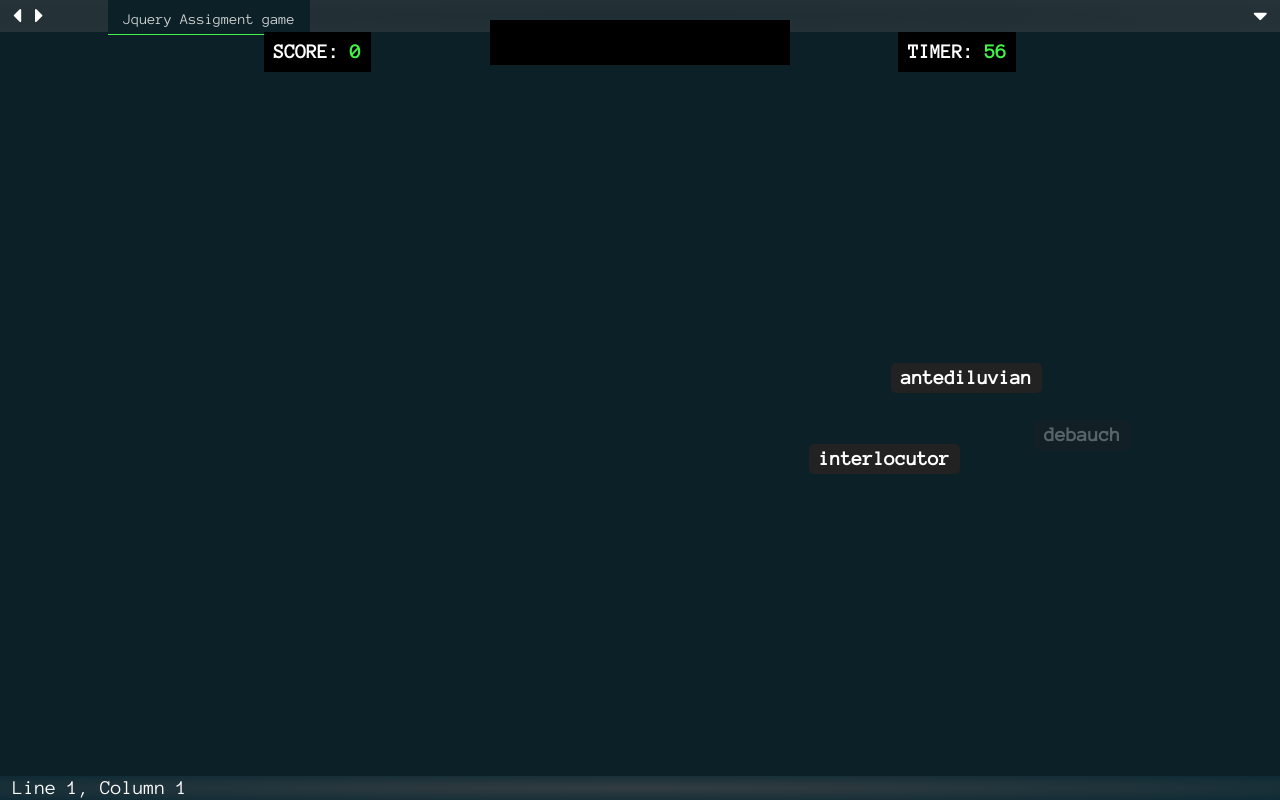
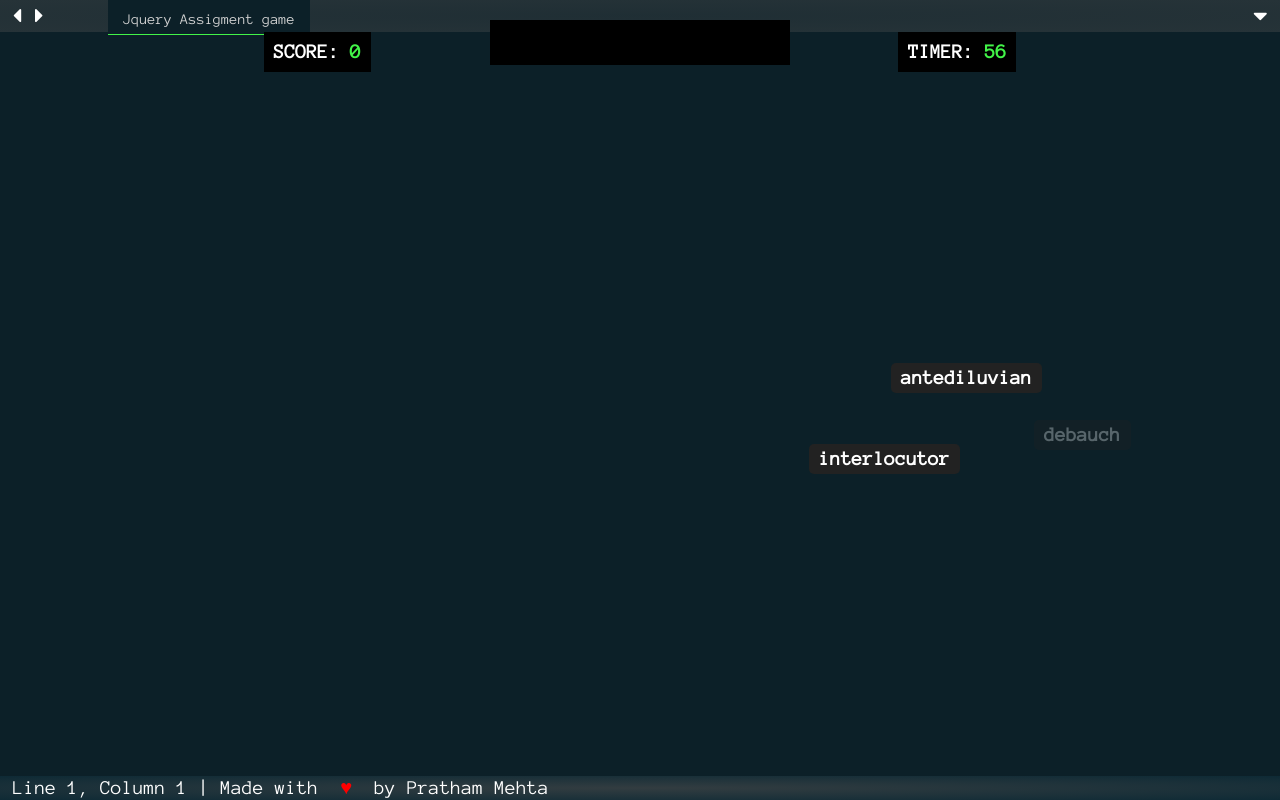
Before and after one commit to pratham7723/Jquerygame, a plain HTML site: page index.html in a window 1280 px wide. Drawn offline with nearby package versions, Linux system fonts and the light colour scheme.

Commit message:
updatedminorbugs

```diff
--- a/index.html
+++ b/index.html
@@ -19,7 +19,7 @@
   <!-- GOOGLE FONTS -->
   <link href="https://fonts.googleapis.com/css?family=Anonymous+Pro" rel="stylesheet">
 
-  <title>Type IT</title>
+  <title>KeyRush</title>
 </head>
 
 <body>
@@ -42,7 +42,7 @@
     </div>
 
     <!-- BOTTOM CODE EDITOR BAR -->
-    <div class="bg-bottom">Line 1, Column 1</div>
+    <div class="bg-bottom">Line 1, Column 1 | Made with  &nbsp;  <span style="color:red;">♥</span>  &nbsp;   by Pratham Mehta</div>
 
     <!-- WRAPPER FOR ACTUAL WORDS GENERATED IN GAME -->
     <div class="word-wrapper ">
```
